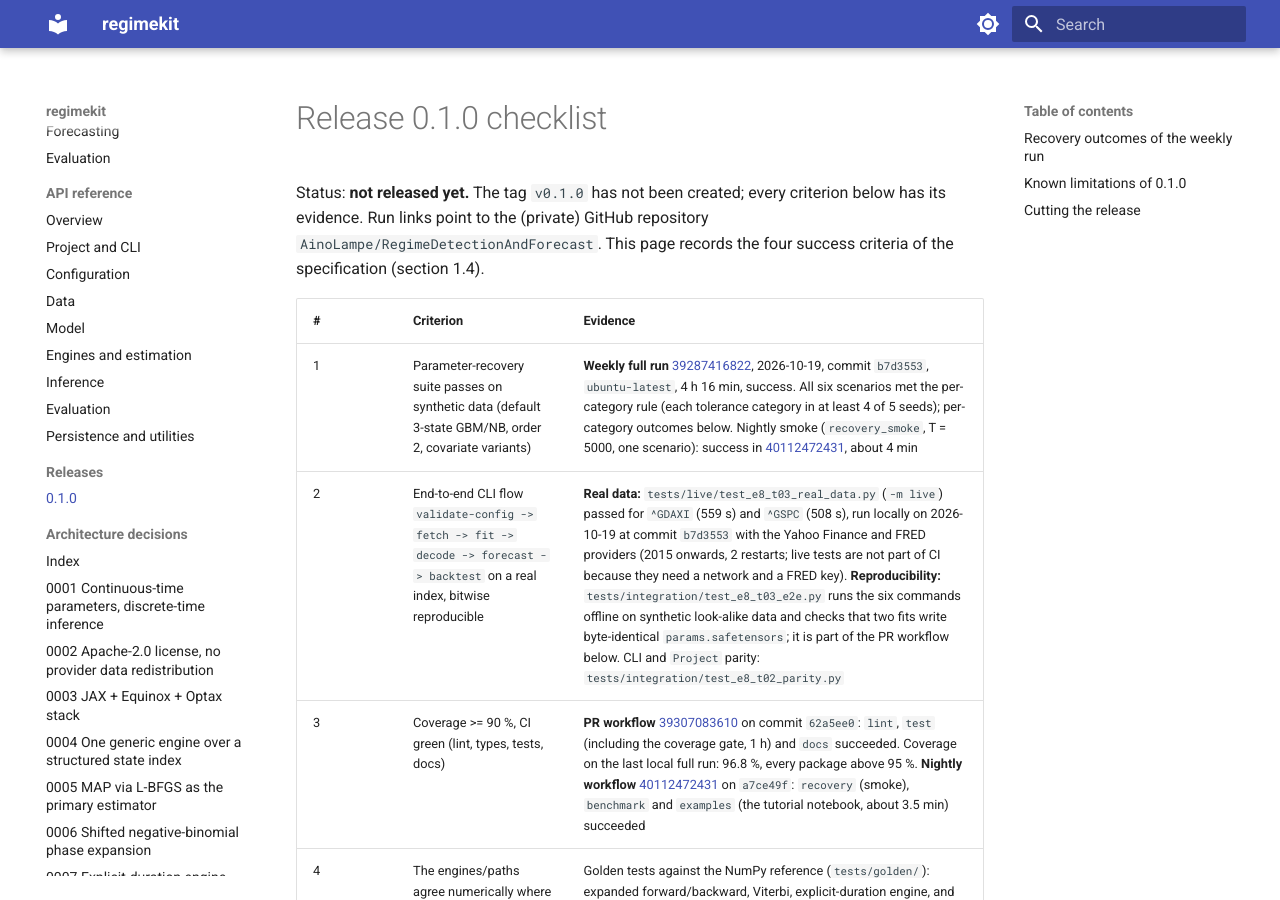
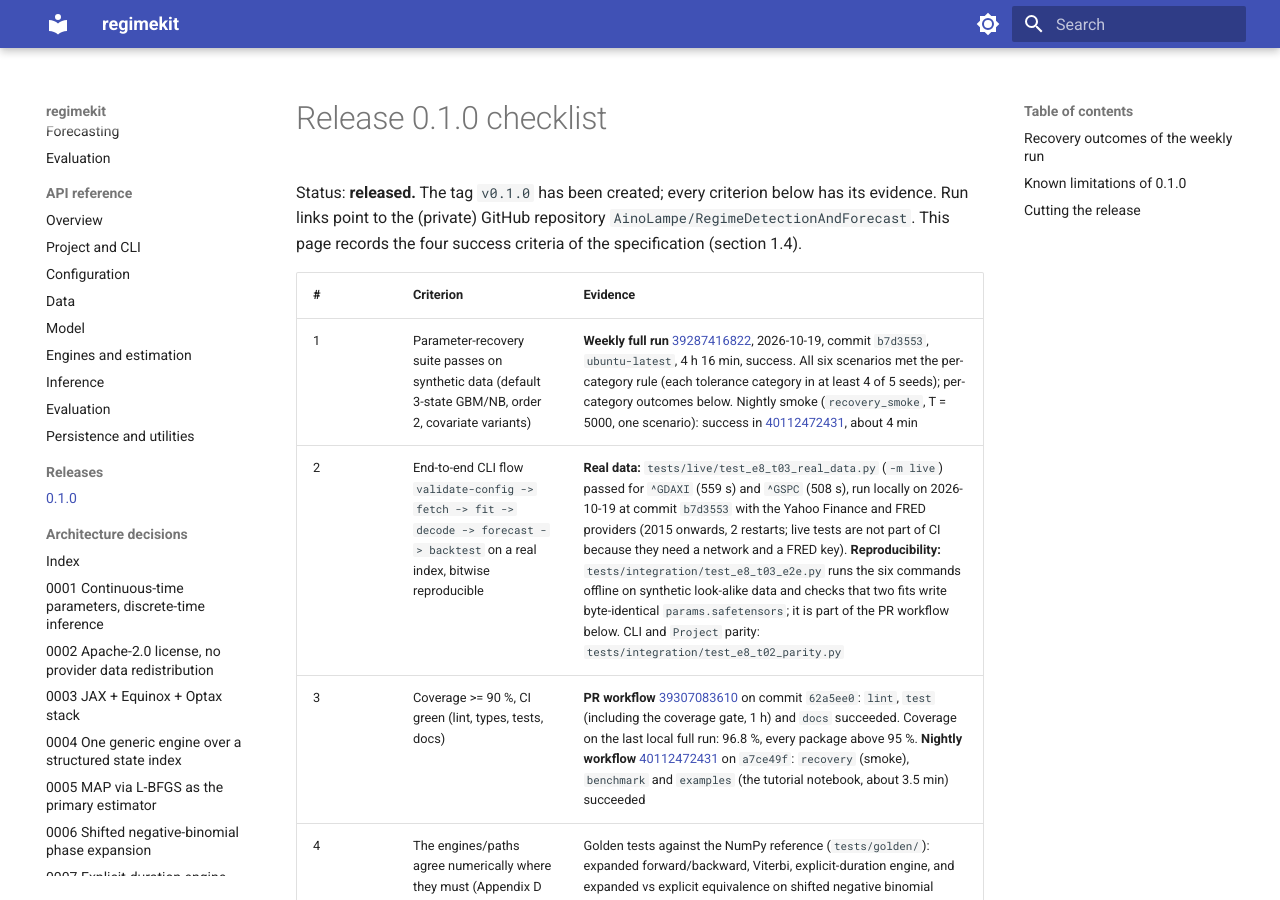
Before and after one commit to AinoLampe/hsmmkit, an MkDocs documentation site: the page built from docs/releases/0.1.0.md, in a window 1280 px wide and 900 px high. Built offline with MkDocs 1.6.1 and Material for MkDocs 9.7.7, drawn with Linux system fonts in a browser that asks for light colours.

Commit message:
Fix release 0.1.0.md

```diff
--- a/docs/releases/0.1.0.md
+++ b/docs/releases/0.1.0.md
@@ -1,6 +1,6 @@
 # Release 0.1.0 checklist
 
-Status: **not released yet.** The tag `v0.1.0` has not been created; every criterion below has its evidence.
+Status: **released.** The tag `v0.1.0` has been created; every criterion below has its evidence.
 Run links point to the (private) GitHub repository `AinoLampe/RegimeDetectionAndForecast`. This page records
 the four success criteria of the specification (section 1.4).
 
```
